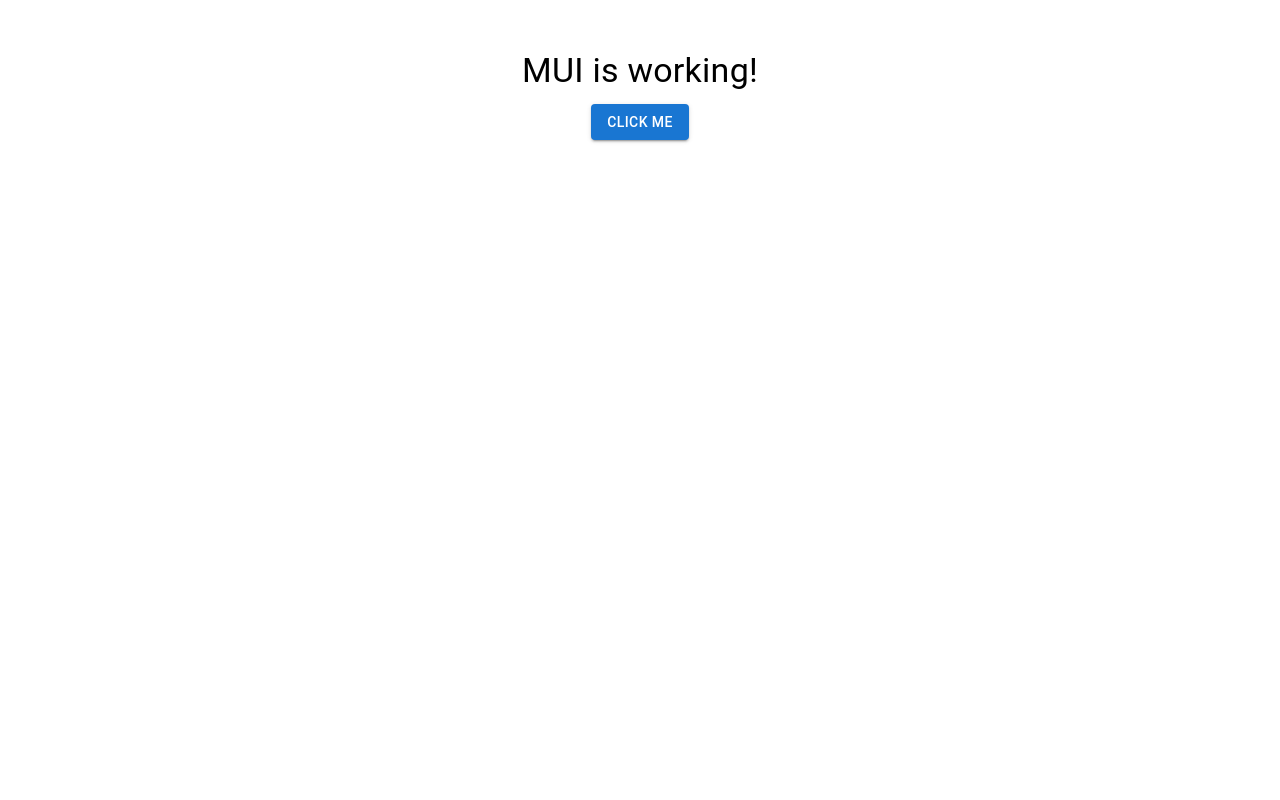
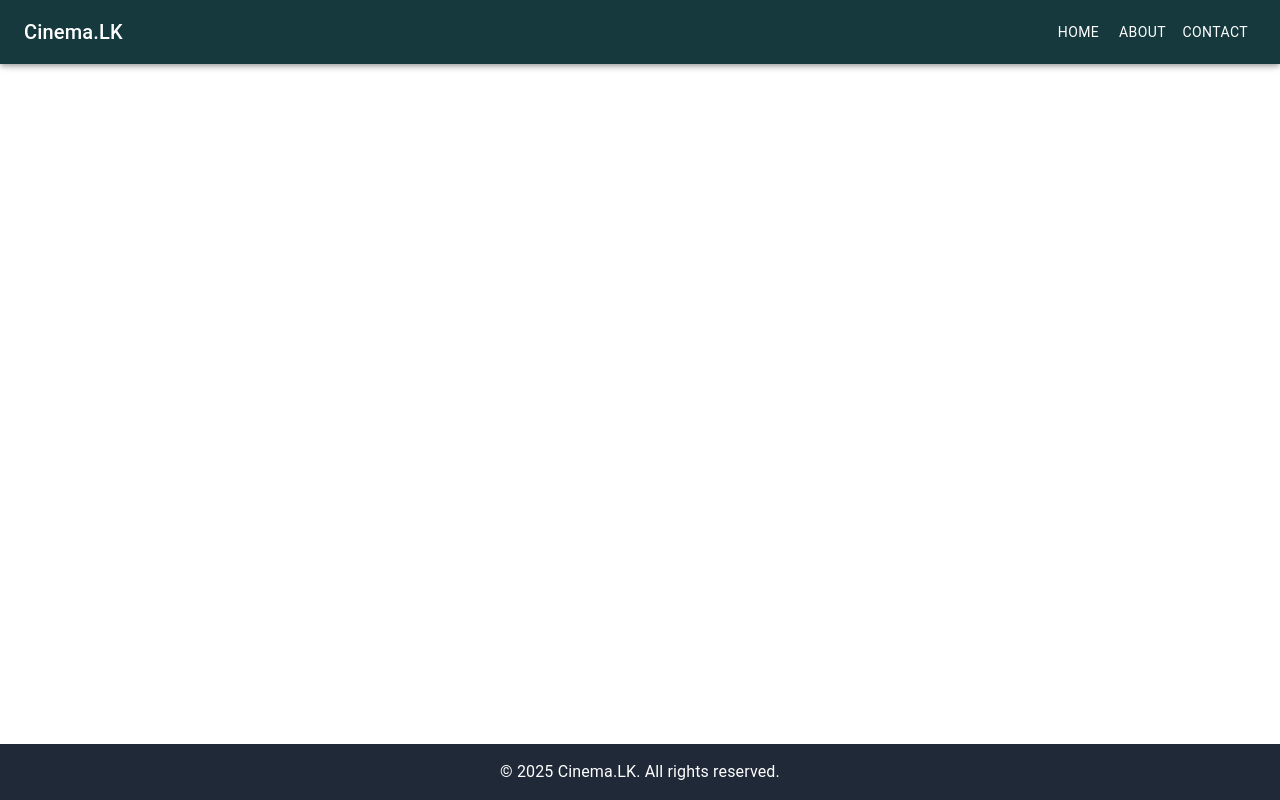
Before and after one commit to dinildamsith/cinema_lk, a React (Create React App) app: page / in a window 1280 px wide. Built offline with nearby package versions, Linux system fonts and the light colour scheme.

Commit message:
main layout done

```diff
--- a/src/App.js
+++ b/src/App.js
@@ -1,16 +1,11 @@
 import './App.css';
-import {Button, Typography} from "@mui/material";
+import MainLayout from "./layouts/MainLayout";
 
 function App() {
   return (
-      <div style={{ textAlign: 'center', marginTop: '50px' }}>
-          <Typography variant="h4" gutterBottom>
-              MUI is working!
-          </Typography>
-          <Button variant="contained" color="primary">
-              Click Me
-          </Button>
-      </div>
+      <MainLayout>
+          <h1>H</h1>
+      </MainLayout>
   );
 }
 
--- /dev/null
+++ b/src/components/DrawerAppBar.js
@@ -0,0 +1,107 @@
+import * as React from 'react';
+import PropTypes from 'prop-types';
+import AppBar from '@mui/material/AppBar';
+import Box from '@mui/material/Box';
+import CssBaseline from '@mui/material/CssBaseline';
+import Divider from '@mui/material/Divider';
+import Drawer from '@mui/material/Drawer';
+import IconButton from '@mui/material/IconButton';
+import List from '@mui/material/List';
+import ListItem from '@mui/material/ListItem';
+import ListItemButton from '@mui/material/ListItemButton';
+import ListItemText from '@mui/material/ListItemText';
+import MenuIcon from '@mui/icons-material/Menu';
+import Toolbar from '@mui/material/Toolbar';
+import Typography from '@mui/material/Typography';
+import Button from '@mui/material/Button';
+
+const drawerWidth = 240;
+const navItems = ['Home', 'About', 'Contact'];
+
+function DrawerAppBar(props) {
+    const { window } = props;
+    const [mobileOpen, setMobileOpen] = React.useState(false);
+
+    const handleDrawerToggle = () => {
+        setMobileOpen((prevState) => !prevState);
+    };
+
+    const drawer = (
+        <Box onClick={handleDrawerToggle} sx={{ textAlign: 'center' }}>
+            <Typography variant="h6" sx={{ my: 2 }}>
+                Cinema.LK
+            </Typography>
+            <Divider />
+            <List>
+                {navItems.map((item) => (
+                    <ListItem key={item} disablePadding>
+                        <ListItemButton sx={{ textAlign: 'center' }}>
+                            <ListItemText primary={item} />
+                        </ListItemButton>
+                    </ListItem>
+                ))}
+            </List>
+        </Box>
+    );
+
+    const container = window !== undefined ? () => window().document.body : undefined;
+
+    return (
+        <Box sx={{ display: 'flex'}}>
+            <CssBaseline />
+            <AppBar component="nav" sx={{backgroundColor: "#15393d"}}>
+                <Toolbar>
+                    <IconButton
+                        color="inherit"
+                        aria-label="open drawer"
+                        onClick={handleDrawerToggle}
+                        sx={{ mr: 2, display: { sm: 'none' } }}
+                    >
+                        <MenuIcon />
+                    </IconButton>
+                    <Typography
+                        variant="h6"
+                        component="div"
+                        sx={{ flexGrow: 1, display: { xs: 'none', sm: 'block' } }}
+                    >
+                        Cinema.LK
+                    </Typography>
+                    <Box sx={{ display: { xs: 'none', sm: 'block' } }}>
+                        {navItems.map((item) => (
+                            <Button key={item} sx={{ color: '#fff', fontWeight:400 }} >
+                                {item}
+                            </Button>
+                        ))}
+                    </Box>
+                </Toolbar>
+            </AppBar>
+            <nav>
+                <Drawer
+                    container={container}
+                    variant="temporary"
+                    open={mobileOpen}
+                    onClose={handleDrawerToggle}
+                    ModalProps={{
+                        keepMounted: true, // Better open performance on mobile.
+                    }}
+                    sx={{
+                        display: { xs: 'block', sm: 'none' },
+                        '& .MuiDrawer-paper': { boxSizing: 'border-box', width: drawerWidth },
+                    }}
+                >
+                    {drawer}
+                </Drawer>
+            </nav>
+        </Box>
+    );
+}
+
+DrawerAppBar.propTypes = {
+    /**
+     * Injected by the documentation to work in an iframe.
+     * You won't need it on your project.
+     */
+    window: PropTypes.func,
+};
+
+export default DrawerAppBar;
--- /dev/null
+++ b/src/layouts/MainLayout.js
@@ -0,0 +1,23 @@
+import DrawerAppBar from "../components/DrawerAppBar";
+
+function MainLayout({ children }) {
+  return (
+    <div className="flex flex-col h-screen">
+
+        <DrawerAppBar/>
+
+        <main className="flex-grow">
+            {children}
+        </main>
+
+        <footer className="bg-gray-800 text-white py-4">
+            <div className="container mx-auto text-center">
+                <p>&copy; {new Date().getFullYear()} Cinema.LK. All rights reserved.</p>
+            </div>
+        </footer>
+
+    </div>
+  );
+}
+
+export default MainLayout;
```
